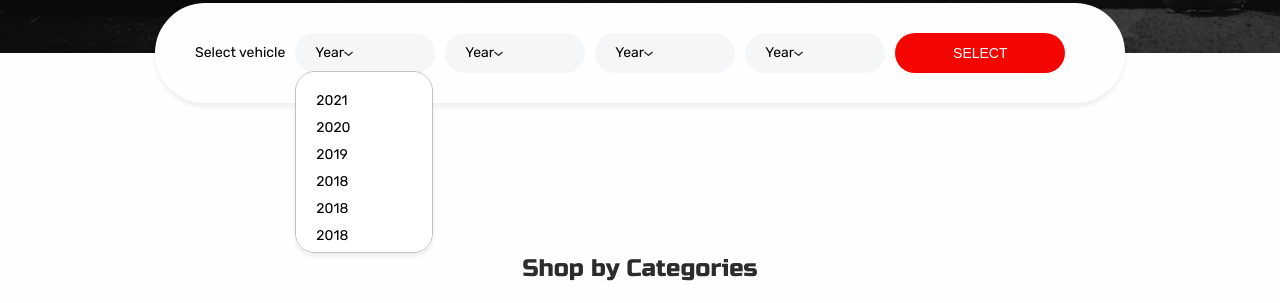
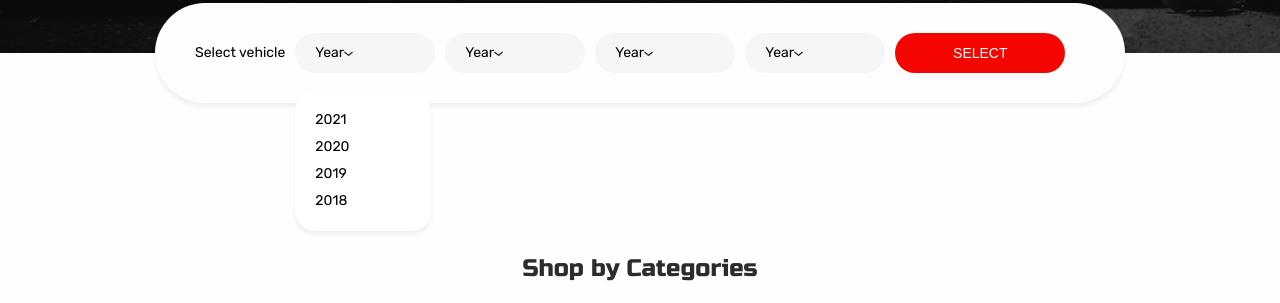
Before and after one commit to prosvitco-artur/CarBuro, a React (Create React App) app in the folder client/: page /home in a window 1280 px wide. Shown: the part 783-1086 px from the top of the page. Built offline with nearby package versions, Linux system fonts and the light colour scheme.

Commit message:
add custom scrollBar

```diff
--- a/client/src/App.css
+++ b/client/src/App.css
@@ -383,10 +383,10 @@ a {
 }
 .select_vehicle .box_select{
     /* display: none; */
-    margin-top: 10px;
-    width: 96px;
+    margin-top: 30px;
+    width: 90px;
     border-radius: 20px;
-    padding: 20px;
+    padding: 20px 26px 20px 20px;
 }
 .select_vehicle .box_select li{
     margin-bottom: 10px;
@@ -594,32 +594,32 @@ footer button{
 }
 
 .scrolling{
-    height: 140px; /* высота нашего блока */
-width: 142px; /* ширина нашего блока */
-background: #fff; /* цвет фона, белый */
-border: 1px solid #C1C1C1; /* размер и цвет границы блока */
-overflow-x: scroll; /* прокрутка по горизонтали */
-overflow-y: scroll; /* прокрутка по вертикали */
+    height: 100px;
+    background: #fff;
+    overflow-y: scroll;
 }
 .scrolling p{
     margin-bottom: 10px;
 }
 
 .scrolling::-webkit-scrollbar {
-    width: 20px;
+    width: 10px;
     height: 20px;
+    box-shadow: 0 4px 4px rgb(0 0 0 / 6%);
+
   }
 
   /* Track */
 .scrolling::-webkit-scrollbar-track {
-
+    max-width: 4px;
 }
 
   /* Handle */
 .scrolling::-webkit-scrollbar-thumb {
-    background: red;
+    background: #f50500;
     border-radius: 10px;
     height: 10px;
+    width: 10px;
 }
 
   /* Handle on hover */
--- a/client/src/components/SelectMenu/SelectMenu.jsx
+++ b/client/src/components/SelectMenu/SelectMenu.jsx
@@ -11,7 +11,8 @@ const SelectMenu = (props) => {
             <div className="float_left radius_50 background_grey select ">
                 <span>Year</span>
                 <VectorLang />
-                <div className="box_shadow_4 background_white box_select scrolling">
+                <div className="box_select box_shadow_4 background_white">
+                    <div className="  scrolling">
                         <p className="pointer_red">2021</p>
                         <p className="pointer_red">2020</p>
                         <p className="pointer_red">2019</p>
@@ -49,7 +50,7 @@ const SelectMenu = (props) => {
                         <p className="pointer_red">2018</p>
                         <p className="pointer_red">2018</p>
                     </div>
-            </div>
+                </div></div>
             <div className="float_left radius_50 background_grey select">
                 <span>Year</span>
                 <VectorLang />
```
Lines whose indentation alone changed are shown as unchanged.
